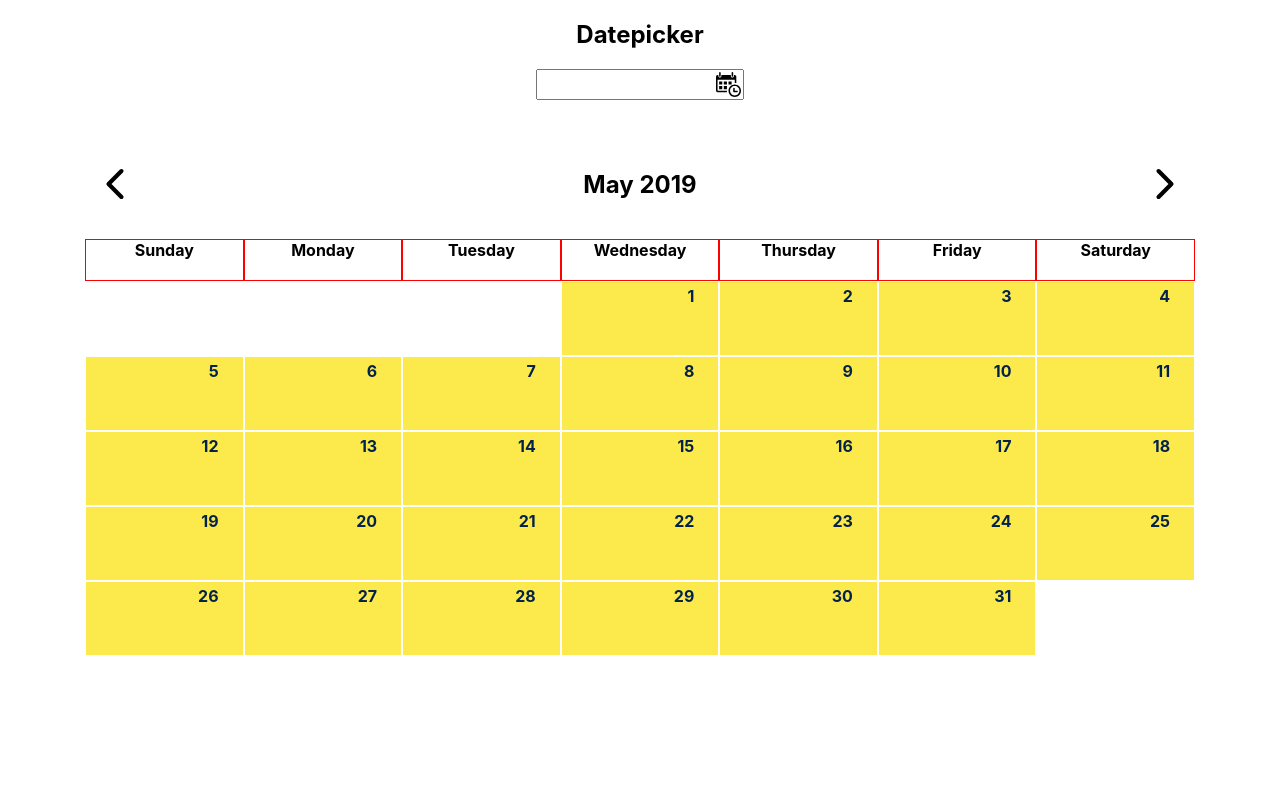
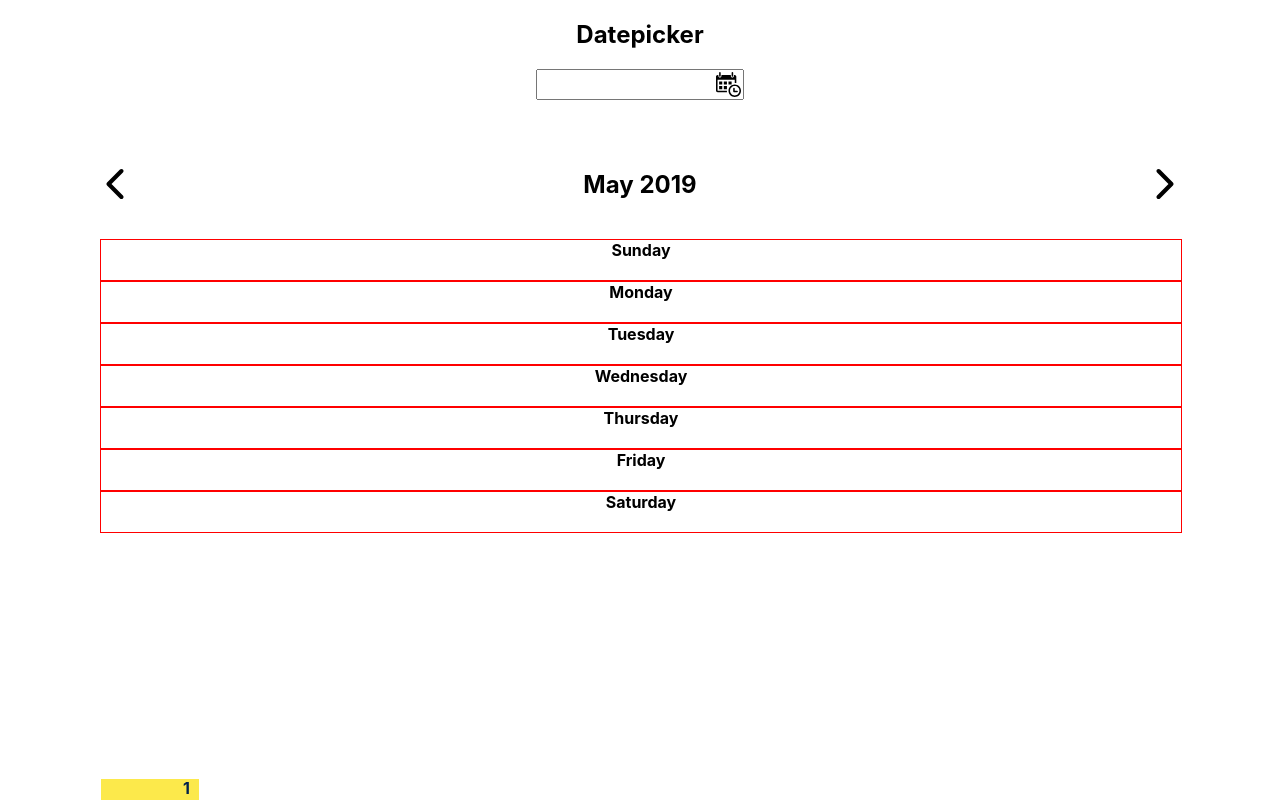
Before and after one commit to AlanaFarkas/date-picker, a React (Create React App) app: page / in a window 1280 px wide. Both pictures are taken after a click on the picture 728 px from the left and 84 px from the top of the page. Shown: the top 800 px of the page. Built offline with nearby package versions, Linux system fonts and the light colour scheme; what react-animations would draw is missing.

Commit message:
feat: starts teardown of previous grid build

```diff
--- a/src/Calendar.js
+++ b/src/Calendar.js
@@ -183,9 +183,7 @@ export default class Calendar extends Component {
                         />
                     </CalendarHeader>
                 </CalendarHeaderRow>
-            <Weekdays data-test="weekdays">
                 {this.renderDaysOfTheWeek()}
-            </Weekdays>
                 {this.renderCalendarWeeks()}
             </CalendarContainer>
         )
@@ -216,9 +214,9 @@ const NextArrowImage = styled(PrevArrowImage)`
     float: right
 `;
 
-const CalendarHeaderRow = styled(Row)``;
+const CalendarHeaderRow = styled.div``;
 
-const CalendarHeader = styled(Col)`
+const CalendarHeader = styled.div`
     margin-bottom: 20px;
     display: flex;
     flex-direction: row;
@@ -230,21 +228,17 @@ const CalendarMonthYear = styled.h2`
     font-weight: bold;
 `;
 
-const Weekdays = styled(Row)`
-    display: flex;
+const Days = styled.div`
 `;
 
-const Days = styled(Row)`
-`;
-
-const DaysOfTheWeek = styled(Col)`
+const DaysOfTheWeek = styled.div`
   padding-bottom: 20px;
   font-weight: bold;
   width: 100%;
   border: 1px red solid;
 `;
 
-const DateCells = styled(Col)`
+const DateCells = styled.div`
   background-color: ${props => props.number != null ? '#fce94b;' : '#ffffff;'}
   color: #01224b;
   font-weight: bold;
```
